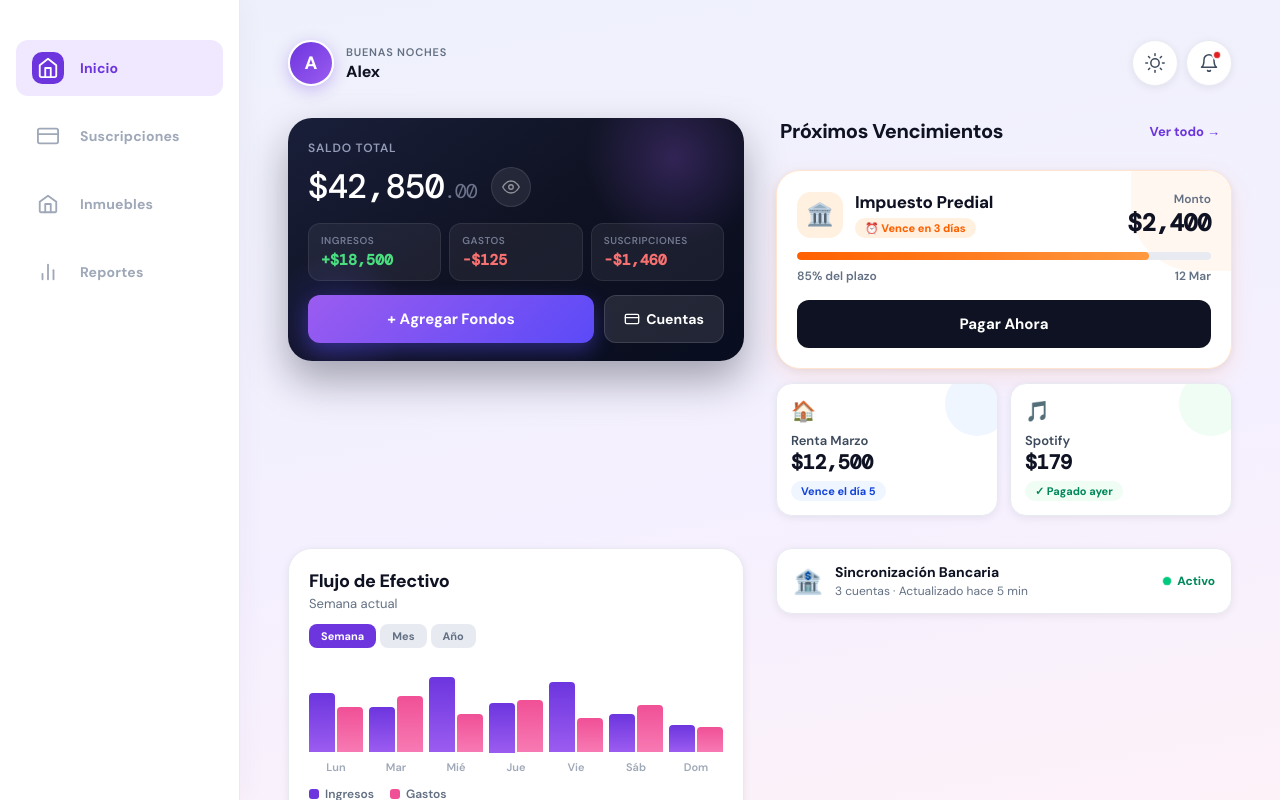
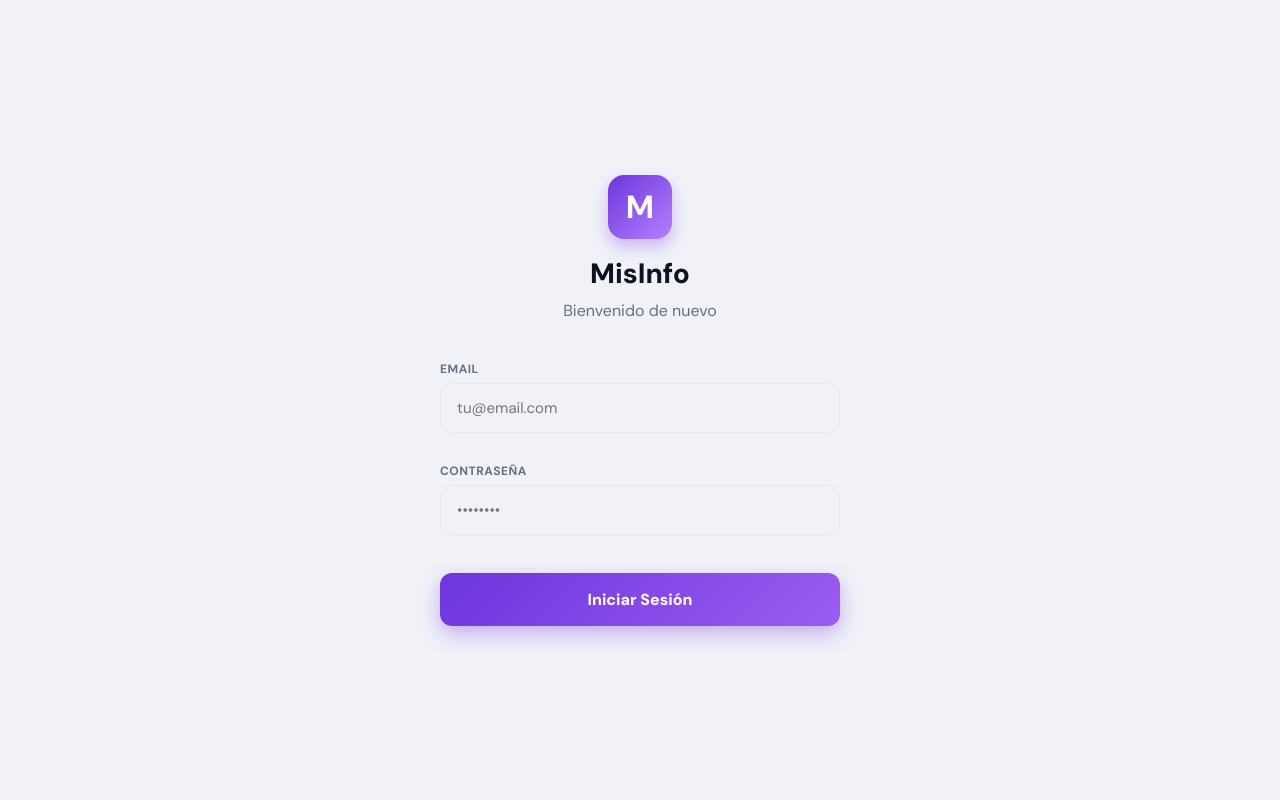
Before and after one commit to alvarogubilatto/Misinfo, a React (Vite) app: page / in a window 1280 px wide. Built offline with nearby package versions, Linux system fonts and the light colour scheme.

Commit message:
feat: Initialize React application with core components for login and user profile.

```diff
--- a/src/App.jsx
+++ b/src/App.jsx
@@ -2,6 +2,7 @@ import { useState, useEffect, useCallback, useRef } from 'react'
 import { loadState, saveStateToStorage, formatMXN } from './data'
 
 // Screens
+import LoginScreen from './screens/LoginScreen'
 import HomeScreen from './screens/HomeScreen'
 import SubsScreen from './screens/SubsScreen'
 import PropsScreen from './screens/PropsScreen'
@@ -41,6 +42,22 @@ export default function App() {
 
     // Pay pending
     const [pendingPay, setPendingPay] = useState({ name: '', amount: '', icon: '💳' })
+
+    // Auth state
+    const [isAuthenticated, setIsAuthenticated] = useState(() => {
+        return localStorage.getItem('auth_token') === 'true'
+    })
+
+    const handleLogin = () => {
+        localStorage.setItem('auth_token', 'true')
+        setIsAuthenticated(true)
+    }
+
+    const handleLogout = () => {
+        localStorage.removeItem('auth_token')
+        setIsAuthenticated(false)
+        setOpenPanel(null)
+    }
 
     // Persist state
     useEffect(() => { saveStateToStorage(state) }, [state])
@@ -92,6 +109,14 @@ export default function App() {
 
     const commonProps = { state, setState, showToast, showSuccess, formatMXN }
 
+    if (!isAuthenticated) {
+        return (
+            <div className="app-container" id="phoneFrame">
+                <LoginScreen onLogin={handleLogin} />
+            </div>
+        )
+    }
+
     return (
         <div className="app-container" id="phoneFrame">
             <Toast msg={toast.msg} show={toast.show} />
@@ -100,7 +125,7 @@ export default function App() {
             {/* Panels */}
             <NotifPanel open={openPanel === 'notif'} onClose={() => setOpenPanel(null)} />
             <AccountsPanel open={openPanel === 'accounts'} onClose={() => setOpenPanel(null)} state={state} formatMXN={formatMXN} showToast={showToast} />
-            <ProfilePanel open={openPanel === 'profile'} onClose={() => setOpenPanel(null)} state={state} setState={setState} showToast={showToast} showSuccess={showSuccess} />
+            <ProfilePanel open={openPanel === 'profile'} onClose={() => setOpenPanel(null)} state={state} setState={setState} showToast={showToast} showSuccess={showSuccess} onLogout={handleLogout} />
 
             {/* Modals */}
             <AddFundsModal open={openModal === 'addFunds'} onClose={() => setOpenModal(null)} {...commonProps} />
--- a/src/components/ProfilePanel.jsx
+++ b/src/components/ProfilePanel.jsx
@@ -1,6 +1,6 @@
 import { useState } from 'react'
 
-export default function ProfilePanel({ open, onClose, state, setState, showToast, showSuccess }) {
+export default function ProfilePanel({ open, onClose, state, setState, showToast, showSuccess, onLogout }) {
     const [name, setName] = useState(state.userName)
 
     const saveProfile = () => {
@@ -56,7 +56,25 @@ export default function ProfilePanel({ open, onClose, state, setState, showToast
                         <div style={{ position: 'absolute', top: 2, left: 2, width: 20, height: 20, borderRadius: '50%', background: 'white', transition: 'transform 0.2s', boxShadow: '0 2px 4px rgba(0,0,0,0.2)', transform: state.darkMode ? 'translateX(20px)' : 'translateX(0)' }} />
                     </div>
                 </div>
-                <button className="btn-save" onClick={saveProfile}>Guardar cambios</button>
+                <button className="btn-save" onClick={saveProfile} style={{ marginTop: '24px' }}>Guardar cambios</button>
+                <button
+                    onClick={onLogout}
+                    style={{
+                        marginTop: '16px',
+                        width: '100%',
+                        padding: '16px',
+                        borderRadius: '12px',
+                        border: '1px solid #ff4d4f',
+                        color: '#ff4d4f',
+                        background: 'transparent',
+                        fontSize: '15px',
+                        fontWeight: '600',
+                        cursor: 'pointer',
+                        transition: 'background 0.2s'
+                    }}
+                >
+                    Cerrar sesión
+                </button>
             </div>
         </div>
     )
--- /dev/null
+++ b/src/screens/LoginScreen.jsx
@@ -0,0 +1,106 @@
+import { useState } from 'react'
+
+export default function LoginScreen({ onLogin }) {
+    const [email, setEmail] = useState('')
+    const [password, setPassword] = useState('')
+    const [error, setError] = useState('')
+
+    const handleSubmit = (e) => {
+        e.preventDefault()
+        if (email === 'admin@misinfo.com' && password === 'misinfo123') {
+            onLogin()
+        } else {
+            setError('Credenciales incorrectas')
+            setTimeout(() => setError(''), 3000)
+        }
+    }
+
+    return (
+        <div style={{
+            display: 'flex',
+            flexDirection: 'column',
+            justifyContent: 'center',
+            alignItems: 'center',
+            height: '100%',
+            width: '100%',
+            flex: 1,
+            padding: '24px',
+            background: 'var(--bg)',
+            color: 'var(--text)'
+        }}>
+            <div style={{
+                width: '100%',
+                maxWidth: '400px',
+                display: 'flex',
+                flexDirection: 'column',
+                gap: '24px'
+            }}>
+                <div style={{ textAlign: 'center', marginBottom: '16px' }}>
+                    <div style={{
+                        width: '64px',
+                        height: '64px',
+                        background: 'linear-gradient(135deg, #6c35de, #b580ff)',
+                        borderRadius: '16px',
+                        display: 'flex',
+                        alignItems: 'center',
+                        justifyContent: 'center',
+                        margin: '0 auto 16px',
+                        color: 'white',
+                        fontSize: '32px',
+                        fontWeight: 'bold',
+                        boxShadow: '0 8px 16px rgba(108, 53, 222, 0.3)'
+                    }}>
+                        M
+                    </div>
+                    <h1 style={{ margin: 0, fontSize: '28px', fontWeight: '800' }}>MisInfo</h1>
+                    <p style={{ margin: '8px 0 0', color: 'var(--text-muted)' }}>Bienvenido de nuevo</p>
+                </div>
+
+                <form onSubmit={handleSubmit} style={{ display: 'flex', flexDirection: 'column', gap: '16px' }}>
+                    <div className="form-group">
+                        <label className="form-label">Email</label>
+                        <input
+                            className="form-input"
+                            type="email"
+                            placeholder="tu@email.com"
+                            value={email}
+                            onChange={(e) => setEmail(e.target.value)}
+                            required
+                            style={{ padding: '14px 16px', fontSize: '15px' }}
+                        />
+                    </div>
+                    <div className="form-group">
+                        <label className="form-label">Contraseña</label>
+                        <input
+                            className="form-input"
+                            type="password"
+                            placeholder="••••••••"
+                            value={password}
+                            onChange={(e) => setPassword(e.target.value)}
+                            required
+                            style={{ padding: '14px 16px', fontSize: '15px' }}
+                        />
+                    </div>
+
+                    {error && (
+                        <div style={{
+                            color: '#ff4d4f',
+                            backgroundColor: 'rgba(255, 77, 79, 0.1)',
+                            padding: '12px 16px',
+                            borderRadius: '8px',
+                            fontSize: '14px',
+                            fontWeight: '500',
+                            textAlign: 'center'
+                        }}>
+                            {error}
+                        </div>
+                    )}
+
+                    <button className="btn-save" type="submit" style={{ marginTop: '8px', fontSize: '16px', padding: '16px', borderRadius: '12px' }}>
+                        Iniciar Sesión
+                    </button>
+                </form>
+            </div>
+        </div>
+    )
+}
```
Also changed, not shown: 3 other files (tests, documents, lock files or other folders).
